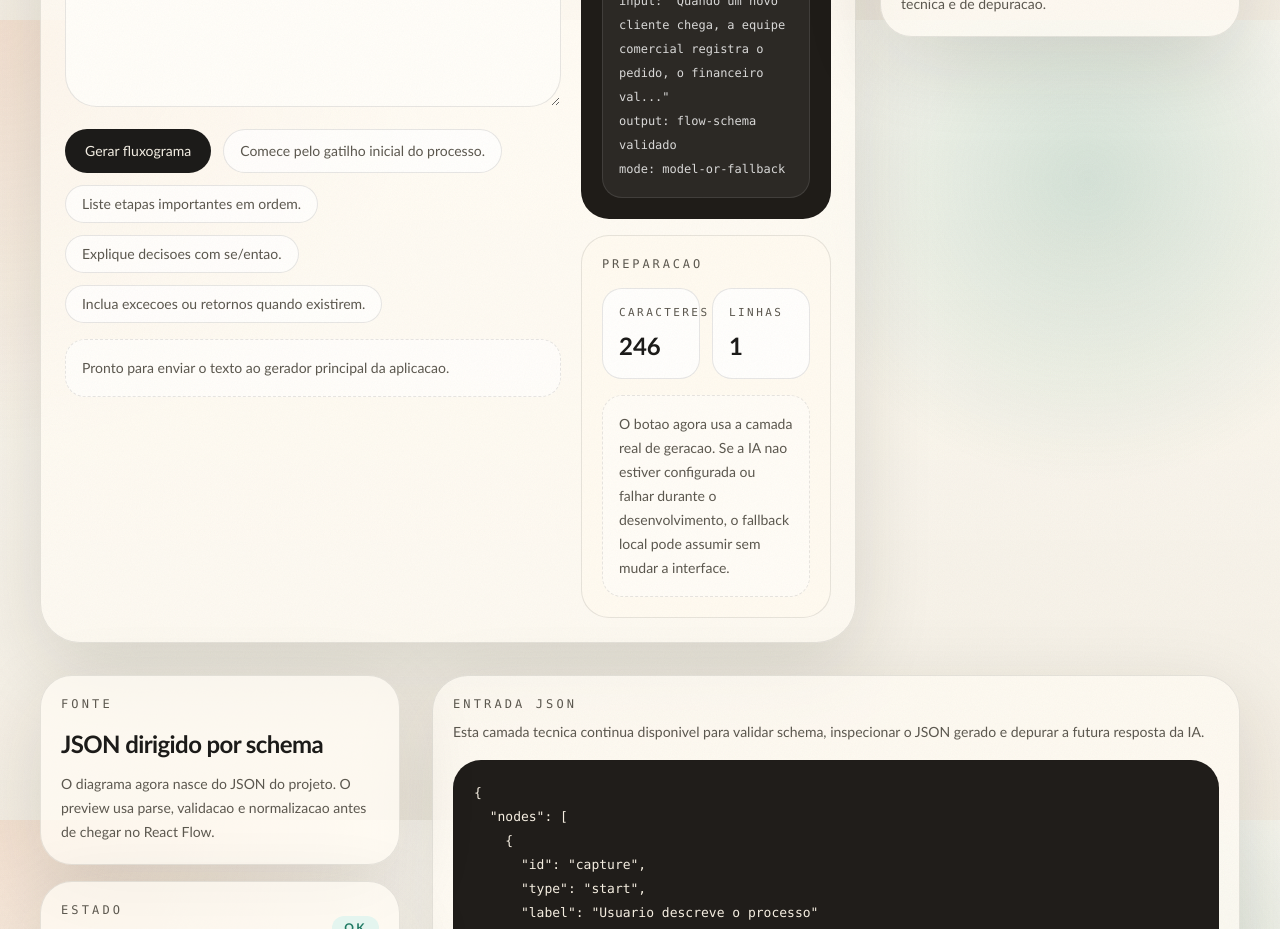
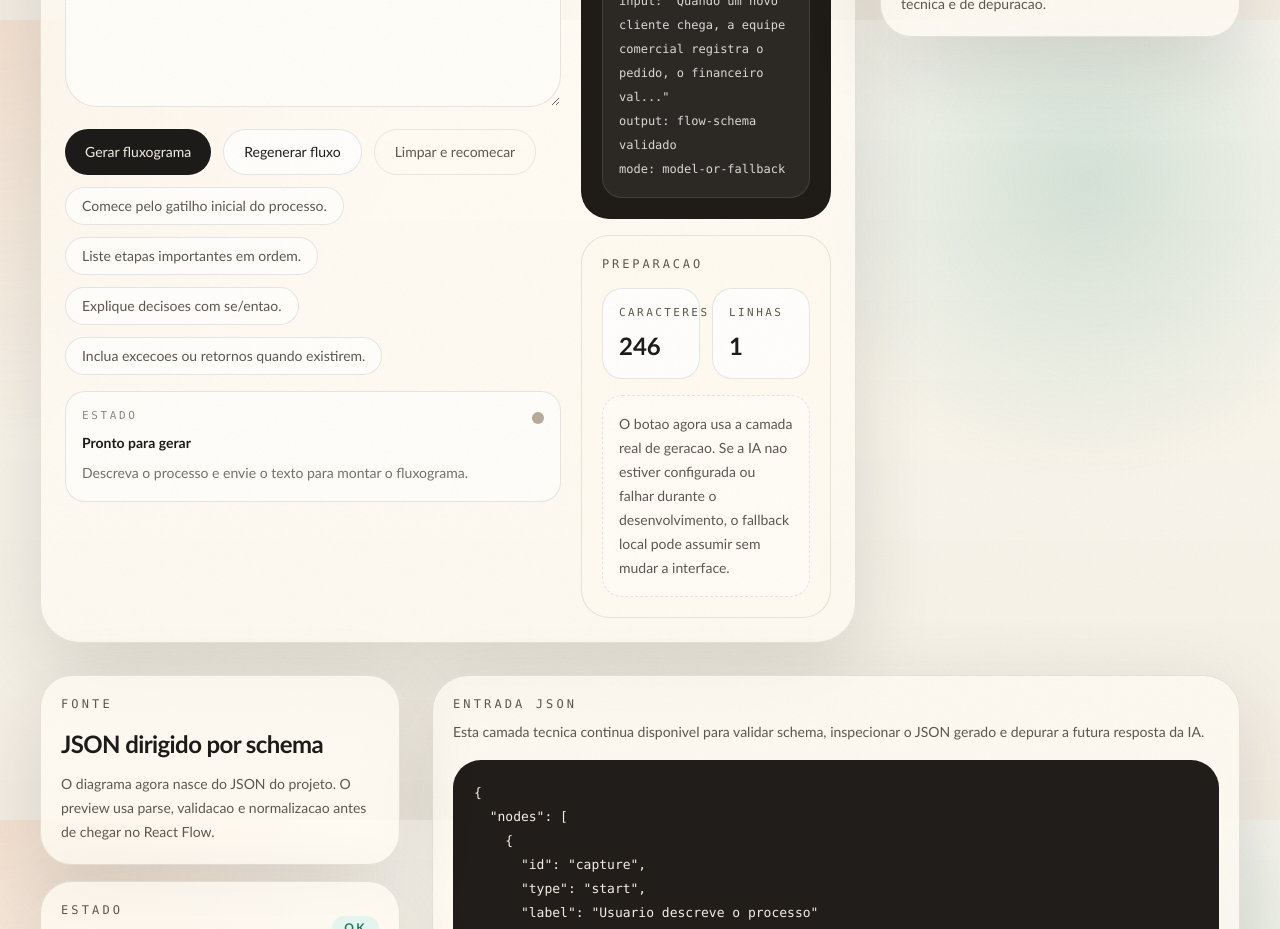
Before and after one commit to onlyteteu/Agente-Fluxograma, a Next.js app: page / in a window 1280 px wide. Shown: the part 780-1709 px from the top of the page. Built offline with nearby package versions, Linux system fonts and the light colour scheme.

Commit message:
feat: refine generation feedback states

```diff
--- a/src/components/flow-workbench.tsx
+++ b/src/components/flow-workbench.tsx
@@ -23,6 +23,13 @@ type ValidationState = {
   edgeCount: number;
 };
 
+type GenerationState = {
+  status: "idle" | "loading" | "success" | "error";
+  title: string;
+  detail: string;
+  source?: "ai" | "simulator";
+};
+
 const exampleProcessPrompt = `Quando um novo cliente chega, a equipe comercial registra o pedido, o financeiro valida pagamento, e o projeto so segue para onboarding se tudo estiver aprovado. Se faltar algum dado, o cliente recebe uma solicitacao de ajuste antes de continuar.`;
 
 const promptSuggestions = [
@@ -42,11 +49,14 @@ export function FlowWorkbench() {
   const [source, setSource] = useState(sampleFlowDocumentJson);
   const [processText, setProcessText] = useState(exampleProcessPrompt);
   const [isGenerating, setIsGenerating] = useState(false);
-  const [generationMessage, setGenerationMessage] = useState(
-    "Pronto para enviar o texto ao gerador principal da aplicacao.",
-  );
+  const [generationState, setGenerationState] = useState<GenerationState>({
+    status: "idle",
+    title: "Pronto para gerar",
+    detail: "Descreva o processo e envie o texto para montar o fluxograma.",
+  });
   const [document, setDocument] =
     useState<NormalizedFlowDocument>(initialDocument);
+  const [hasGeneratedFlow, setHasGeneratedFlow] = useState(false);
   const lastValidCountsRef = useRef({
     nodeCount: initialDocument.nodes.length,
     edgeCount: initialDocument.edges.length,
@@ -101,9 +111,48 @@ export function FlowWorkbench() {
     });
   }, [deferredSource]);
 
+  function handleLoadExample() {
+    setProcessText(exampleProcessPrompt);
+    setGenerationState({
+      status: "idle",
+      title: "Exemplo carregado",
+      detail: "O texto de exemplo esta pronto para uma nova geracao.",
+    });
+  }
+
+  function handleResetWorkbench() {
+    startTransition(() => {
+      setProcessText("");
+      setSource(sampleFlowDocumentJson);
+      setDocument(initialDocument);
+      lastValidCountsRef.current = {
+        nodeCount: initialDocument.nodes.length,
+        edgeCount: initialDocument.edges.length,
+      };
+      setValidation({
+        status: "valid",
+        message: "JSON valido e pronto para renderizar.",
+        issues: [],
+        nodeCount: initialDocument.nodes.length,
+        edgeCount: initialDocument.edges.length,
+      });
+      setHasGeneratedFlow(false);
+      setGenerationState({
+        status: "idle",
+        title: "Tela limpa",
+        detail: "Escreva um novo processo para comecar outra geracao.",
+      });
+    });
+  }
+
   async function handleGenerateFlow() {
     setIsGenerating(true);
-    setGenerationMessage("Gerando fluxograma a partir do texto...");
+    setGenerationState({
+      status: "loading",
+      title: "Gerando fluxograma",
+      detail:
+        "Organizando etapas, decisoes e conexoes para montar um diagrama claro.",
+    });
 
     try {
       const result = await requestFlowGeneration(processText);
@@ -111,7 +160,16 @@ export function FlowWorkbench() {
 
       startTransition(() => {
         setSource(nextSource);
-        setGenerationMessage(result.message);
+        setHasGeneratedFlow(true);
+        setGenerationState({
+          status: "success",
+          title:
+            result.source === "ai"
+              ? "Fluxograma atualizado"
+              : "Fluxograma gerado com fallback",
+          detail: result.message,
+          source: result.source,
+        });
       });
     } catch (error) {
       const message =
@@ -120,12 +178,25 @@ export function FlowWorkbench() {
           : "Nao foi possivel gerar o fluxograma agora.";
 
       startTransition(() => {
-        setGenerationMessage(message);
+        setGenerationState({
+          status: "error",
+          title: "Nao foi possivel gerar agora",
+          detail: `${message} O ultimo resultado valido foi mantido no preview.`,
+        });
       });
     } finally {
       setIsGenerating(false);
     }
   }
+
+  const generationTone =
+    generationState.status === "success"
+      ? "border-[rgba(31,122,99,0.18)] bg-[rgba(239,250,245,0.9)] text-[#1d5f4f]"
+      : generationState.status === "error"
+        ? "border-[rgba(201,111,59,0.2)] bg-[#fff6ef] text-[#8f4a22]"
+        : generationState.status === "loading"
+          ? "border-[rgba(34,56,84,0.12)] bg-[rgba(244,247,251,0.92)] text-[#31465d]"
+          : "border-line bg-white/60 text-muted";
 
   return (
     <div className="grid gap-8">
@@ -148,7 +219,7 @@ export function FlowWorkbench() {
 
             <button
               type="button"
-              onClick={() => setProcessText(exampleProcessPrompt)}
+              onClick={handleLoadExample}
               className="rounded-full border border-line bg-white/80 px-4 py-2 text-sm font-medium text-foreground transition hover:border-accent hover:bg-white"
             >
               Carregar exemplo guiado
@@ -178,7 +249,27 @@ export function FlowWorkbench() {
                   disabled={processText.trim().length === 0 || isGenerating}
                   className="rounded-full bg-foreground px-5 py-3 text-sm font-medium text-background transition hover:bg-[#2f2a24] disabled:cursor-not-allowed disabled:bg-[#7f766c]"
                 >
-                  {isGenerating ? "Gerando..." : "Gerar fluxograma"}
+                  {isGenerating
+                    ? "Gerando..."
+                    : hasGeneratedFlow
+                      ? "Atualizar fluxograma"
+                      : "Gerar fluxograma"}
+                </button>
+                <button
+                  type="button"
+                  onClick={handleGenerateFlow}
+                  disabled={processText.trim().length === 0 || isGenerating}
+                  className="rounded-full border border-line bg-white/80 px-5 py-3 text-sm font-medium text-foreground transition hover:border-accent hover:bg-white disabled:cursor-not-allowed disabled:opacity-50"
+                >
+                  Regenerar fluxo
+                </button>
+                <button
+                  type="button"
+                  onClick={handleResetWorkbench}
+                  disabled={isGenerating}
+                  className="rounded-full border border-line/90 bg-transparent px-5 py-3 text-sm font-medium text-muted transition hover:border-foreground hover:text-foreground disabled:cursor-not-allowed disabled:opacity-50"
+                >
+                  Limpar e recomecar
                 </button>
                 {promptSuggestions.map((suggestion) => (
                   <button
@@ -198,8 +289,39 @@ export function FlowWorkbench() {
                 ))}
               </div>
 
-              <div className="mt-4 rounded-[1.25rem] border border-dashed border-line bg-white/60 p-4 text-sm leading-6 text-muted">
-                {generationMessage}
+              <div
+                className={`mt-4 rounded-[1.25rem] border p-4 transition ${generationTone}`}
+              >
+                <div className="flex items-start justify-between gap-4">
+                  <div>
+                    <p className="font-mono text-[11px] uppercase tracking-[0.24em] opacity-70">
+                      {generationState.status === "loading"
+                        ? "Processando"
+                        : generationState.status === "success"
+                          ? "Sucesso"
+                          : generationState.status === "error"
+                            ? "Geracao"
+                            : "Estado"}
+                    </p>
+                    <p className="mt-2 text-sm font-semibold text-foreground">
+                      {generationState.title}
+                    </p>
+                    <p className="mt-2 text-sm leading-6 opacity-85">
+                      {generationState.detail}
+                    </p>
+                  </div>
+                  <div
+                    className={`mt-1 h-3 w-3 shrink-0 rounded-full ${
+                      generationState.status === "success"
+                        ? "bg-[#1f7a63]"
+                        : generationState.status === "error"
+                          ? "bg-[#c96f3b]"
+                          : generationState.status === "loading"
+                            ? "animate-pulse bg-[#45617f]"
+                            : "bg-[#b7ab9a]"
+                    }`}
+                  />
+                </div>
               </div>
             </div>
 
@@ -395,6 +517,24 @@ export function FlowWorkbench() {
             <div className="absolute bottom-10 right-12 h-40 w-40 rounded-full bg-accent-strong/15 blur-3xl" />
 
             <div className="relative rounded-[2.25rem] border border-line bg-surface p-4 shadow-[var(--shadow)] sm:p-5">
+              {isGenerating ? (
+                <div className="pointer-events-none absolute inset-5 z-10 flex items-start justify-end">
+                  <div className="rounded-full border border-[rgba(34,56,84,0.12)] bg-white/88 px-4 py-2 text-sm text-[#31465d] shadow-[0_18px_40px_rgba(38,32,24,0.12)] backdrop-blur">
+                    Gerando novo fluxograma...
+                  </div>
+                </div>
+              ) : null}
+
+              {generationState.status === "success" ? (
+                <div className="pointer-events-none absolute inset-x-5 top-5 z-10 flex justify-end">
+                  <div className="rounded-full border border-[rgba(31,122,99,0.18)] bg-[rgba(239,250,245,0.92)] px-4 py-2 text-sm text-[#1d5f4f] shadow-[0_18px_40px_rgba(38,32,24,0.1)] backdrop-blur">
+                    {generationState.source === "simulator"
+                      ? "Preview atualizado com fallback"
+                      : "Preview atualizado"}
+                  </div>
+                </div>
+              ) : null}
+
               <FlowPreview document={document} />
             </div>
           </section>
```
